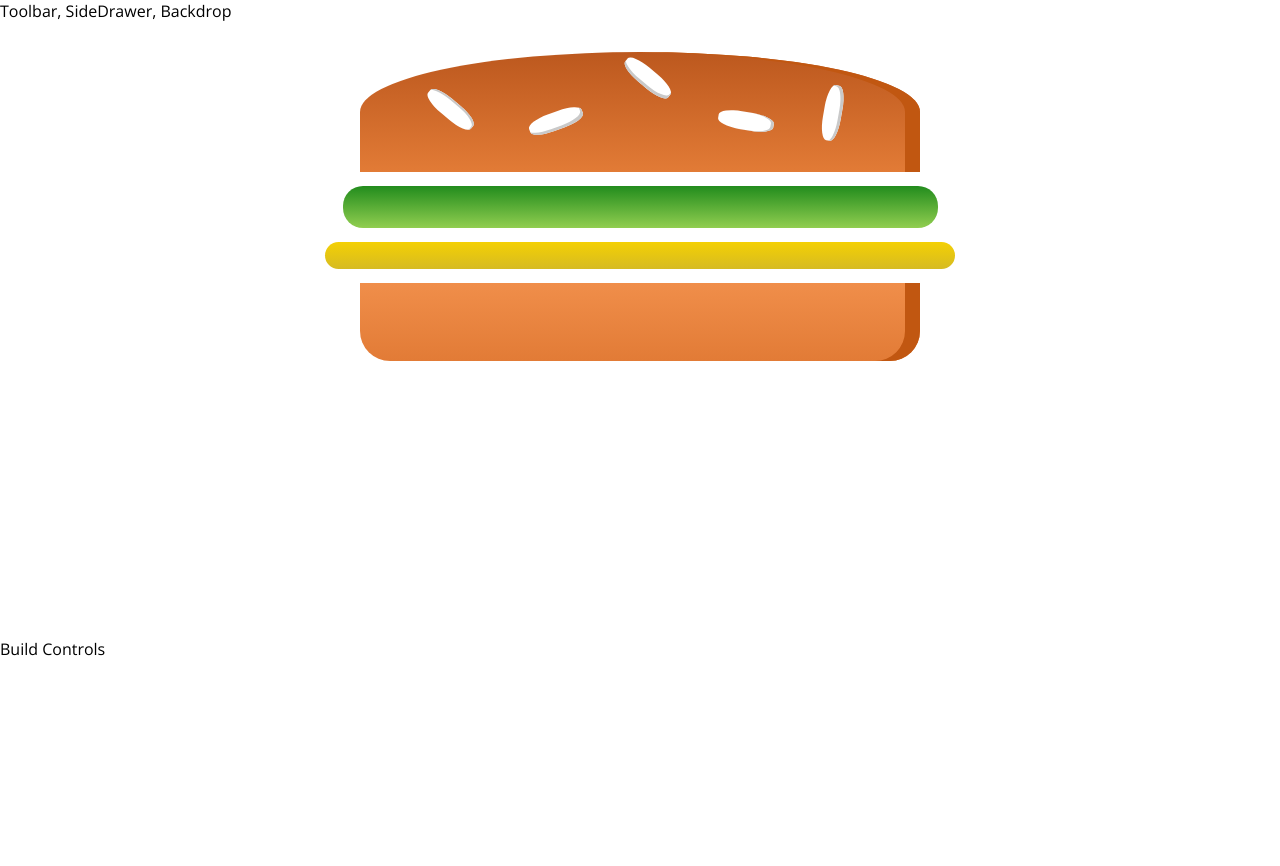
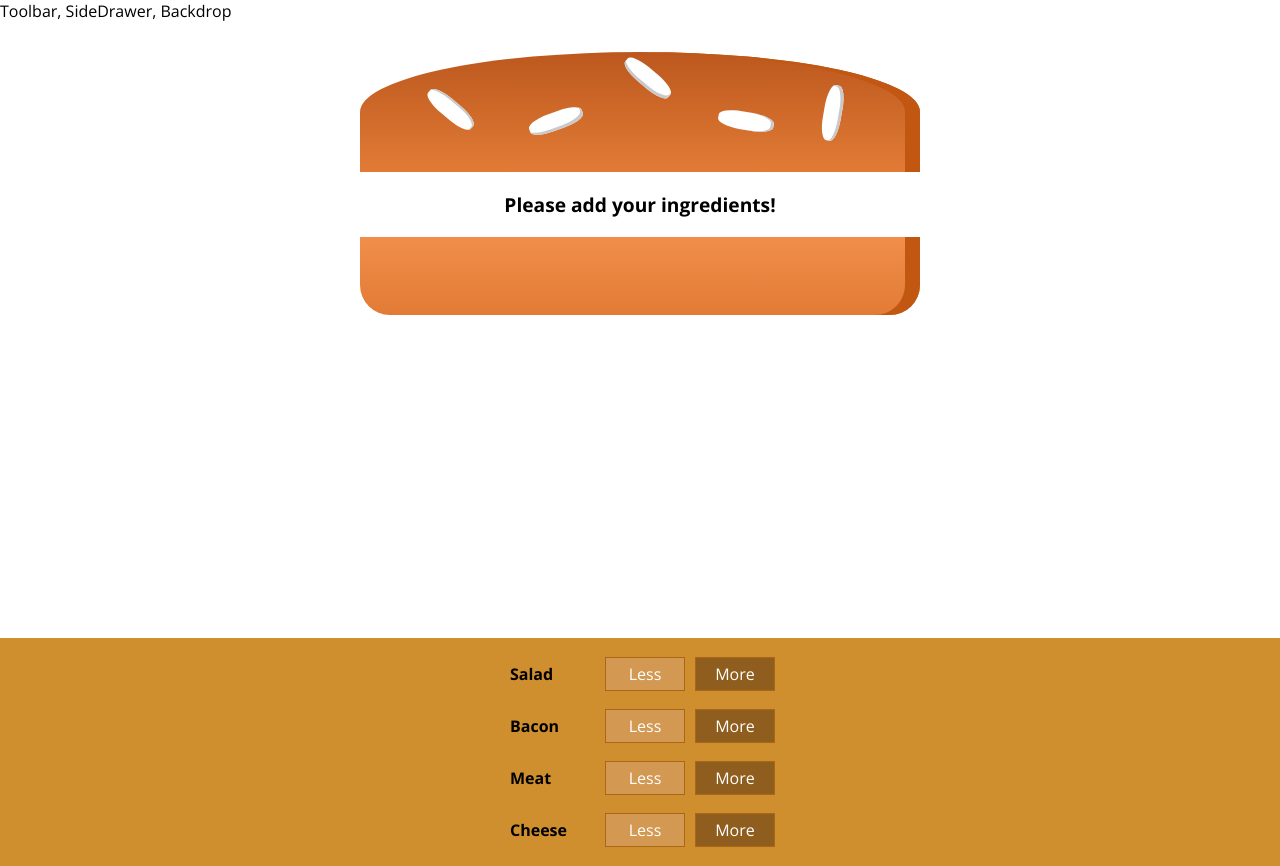
Before and after one commit to ConnorDillonDev/ReactTheBurgerBuilderBasic, a React app in the folder burger-builder-starting-setup/: page / in a window 1280 px wide. Before the commit the page ends 800 px from the top, so only its background shows below. Built offline with nearby package versions, Linux system fonts and the light colour scheme.

Commit message:
burger buttons

```diff
--- /dev/null
+++ b/burger-builder-starting-setup/src/components/Burger/BuildControls/BuildControl/BuildControl.css
@@ -0,0 +1,56 @@
+.BuildControl {
+    display: flex;
+    justify-content: space-between;
+    align-items: center;
+    margin: 5px 0;
+}
+
+.BuildControl button {
+    display: block;
+    font: inherit;
+    padding: 5px;
+    margin: 0 5px;
+    width: 80px;
+    border: 1px solid #AA6817;
+    cursor: pointer;
+    outline: none;
+}
+
+.BuildControl button:disabled {
+    background-color: #AC9980;
+    border: 1px solid #7E7365;
+    color: #ccc;
+    cursor: default;
+}
+
+.BuildControl button:hover:disabled {
+    background-color: #AC9980;
+    color: #ccc;
+    cursor: not-allowed;
+}
+
+.Label {
+    padding: 10px;
+    font-weight: bold;
+    width: 80px;
+}
+
+.BuildControl .Less {
+    background-color: #D39952;
+    color: white;
+}
+
+.BuildControl .More {
+    background-color: #8F5E1E;
+    color: white;
+}
+
+.BuildControl .Less:hover, .BuildControl .Less:active {
+    background-color: #DAA972;
+    color: white;
+}
+
+.BuildControl .More:hover,.BuildControl .More:active {
+    background-color: #99703F;
+    color: white;
+}
--- /dev/null
+++ b/burger-builder-starting-setup/src/components/Burger/BuildControls/BuildControl/BuildControl.js
@@ -0,0 +1,12 @@
+import React from "react";
+import classes from "./BuildControl.css";
+
+const buildControl = (props) => (
+  <div className={classes.BuildControl}>
+    <div className={classes.Label}>{props.label}</div>
+    <button className={classes.Less}>Less</button>
+    <button className={classes.More}>More</button>
+  </div>
+);
+
+export default buildControl;
--- /dev/null
+++ b/burger-builder-starting-setup/src/components/Burger/BuildControls/BuildControls.css
@@ -0,0 +1,10 @@
+.BuildControls{
+    width: 100%;
+    background-color: #CF8F2E;
+    display: flex;
+    flex-flow: column;
+    align-items: center;
+    box-shadow: 0 2px 1px #ccc;
+    margin: auto;
+    padding: 10px 0;
+}
--- /dev/null
+++ b/burger-builder-starting-setup/src/components/Burger/BuildControls/BuildControls.js
@@ -0,0 +1,20 @@
+import React from "react";
+import classes from "./BuildControls.css";
+import BuildControl from "./BuildControl/BuildControl";
+
+const controls = [
+  { label: "Salad", type: "salad" },
+  { label: "Bacon", type: "bacon" },
+  { label: "Meat", type: "meat" },
+  { label: "Cheese", type: "cheese" },
+];
+
+const buildControls = (props) => (
+  <div className={classes.BuildControls}>
+    {controls.map((ctrl) => (
+      <BuildControl key={ctrl.label} label={ctrl.label} />
+    ))}
+  </div>
+);
+
+export default buildControls;
--- a/burger-builder-starting-setup/src/components/Burger/Burger.js
+++ b/burger-builder-starting-setup/src/components/Burger/Burger.js
@@ -1,16 +1,27 @@
-import React from 'react';
-import classes from './Burger.css'
-import BurgerIngredient from './BurgerIngredient/BurgerIngredient'
+import React from "react";
+import classes from "./Burger.css";
+import BurgerIngredient from "./BurgerIngredient/BurgerIngredient";
 
-const burger = (props)=>{
-    return(
-        <div className={classes.Burger}>
-            <BurgerIngredient type="bread-top"/>
-            <BurgerIngredient type="salad"/>
-            <BurgerIngredient type="cheese"/>
-            <BurgerIngredient type="bread-bottom"/>
-        </div>
-    );
-}
+const burger = (props) => {
+  let transformedIngredients = Object.keys(props.ingredients)
+    .map((igKey) => {
+      return [...Array(props.ingredients[igKey])].map((_, i) => {
+        return <BurgerIngredient key={igKey + i} type={igKey} />;
+      });
+    })
+    .reduce((arr, el) => {
+      return arr.concat(el);
+    }, []);
+    if (transformedIngredients.length === 0){
+        transformedIngredients = <p>Please add your ingredients!</p>
+    }
+  return (
+    <div className={classes.Burger}>
+      <BurgerIngredient type="bread-top" />
+      {transformedIngredients}
+      <BurgerIngredient type="bread-bottom" />
+    </div>
+  );
+};
 
 export default burger;
--- a/burger-builder-starting-setup/src/containers/BurgerBuilder/BurgerBuilder.js
+++ b/burger-builder-starting-setup/src/containers/BurgerBuilder/BurgerBuilder.js
@@ -1,14 +1,24 @@
 import React, { Component } from "react";
 import Aux from "../../hoc/Aux";
 import Burger from "../../components/Burger/Burger";
+import BuildControls from '../../components/Burger/BuildControls/BuildControls'
 
 class BurgerBuilder extends Component {
+  state = {
+    ingredients: {
+      salad: 0,
+      bacon: 0,
+      cheese: 0,
+      meat: 0,
+    },
+  };
+
   render() {
-      console.log(<Burger/>);
+    console.log(<Burger />);
     return (
       <Aux>
-        <Burger/>
-        <div>Build Controls</div>
+        <Burger ingredients={this.state.ingredients} />
+        <BuildControls/>
       </Aux>
     );
   }
```
